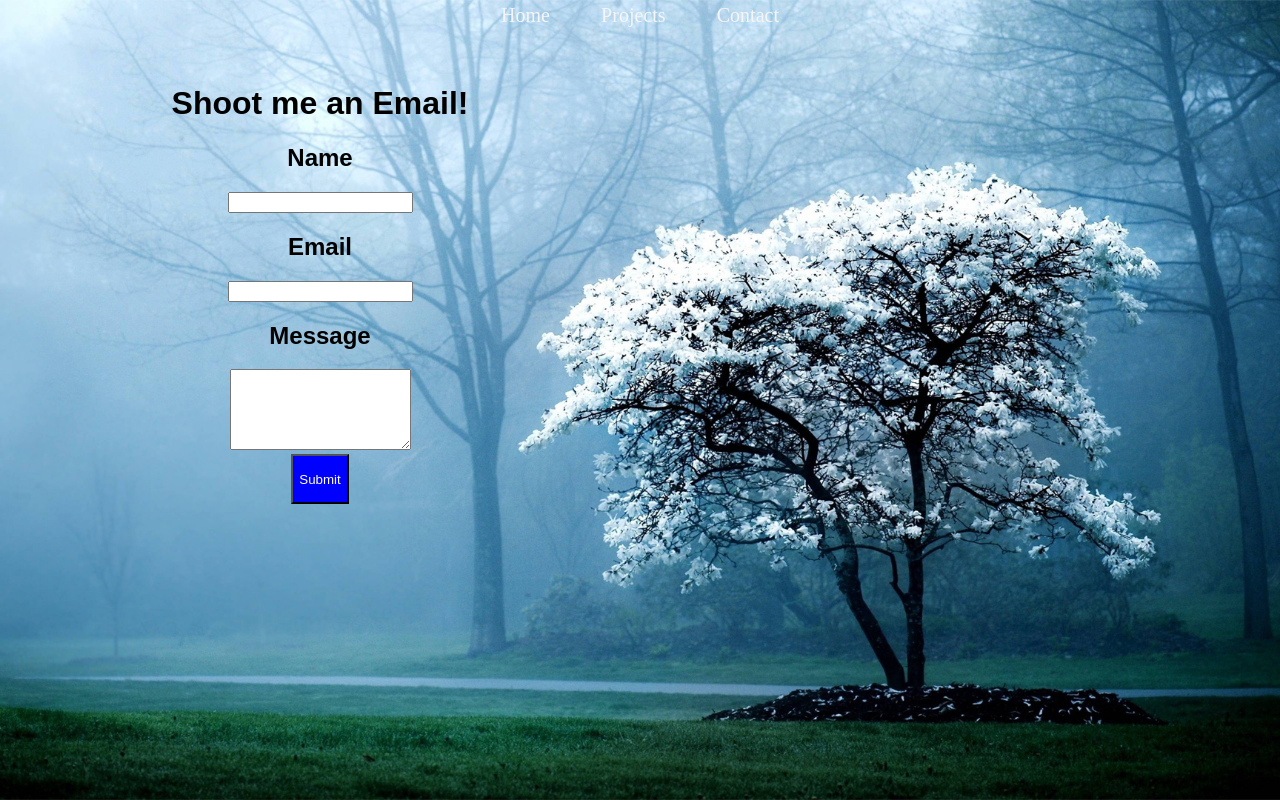
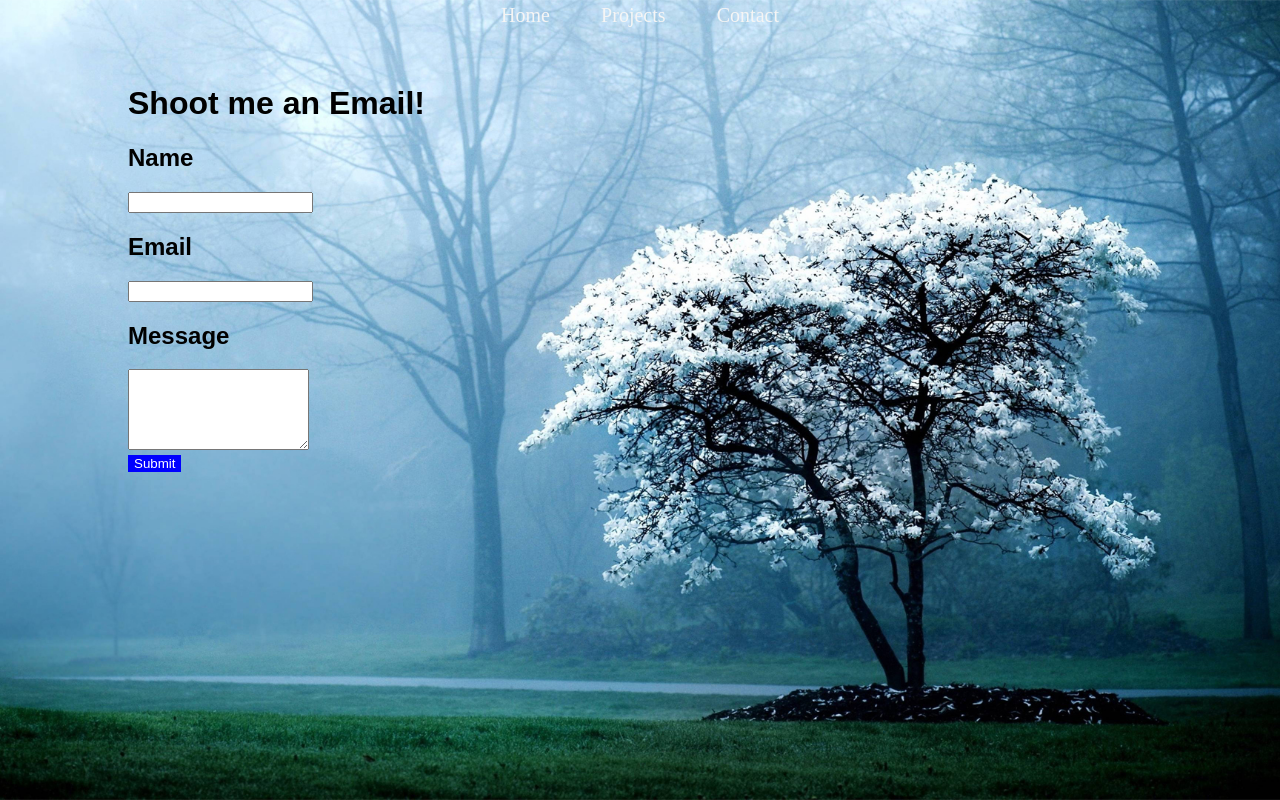
Before and after one commit to Etchmon/react-portfolio, a React (Create React App) app: page /Contact in a window 1280 px wide. Built offline with nearby package versions, Linux system fonts and the light colour scheme; a web font is replaced by a local one.

Commit message:
small changes on contact form

```diff
--- a/src/Components/Contact/Contact.css
+++ b/src/Components/Contact/Contact.css
@@ -10,11 +10,10 @@
 #contact-form{
     padding:5% 60% 0 10%;
     align-content: center;
-    text-align:center;
 }
 
 #submit{
     background-color:blue;
     color:white;
-    height:50px;
+    border:none;
 }
```
